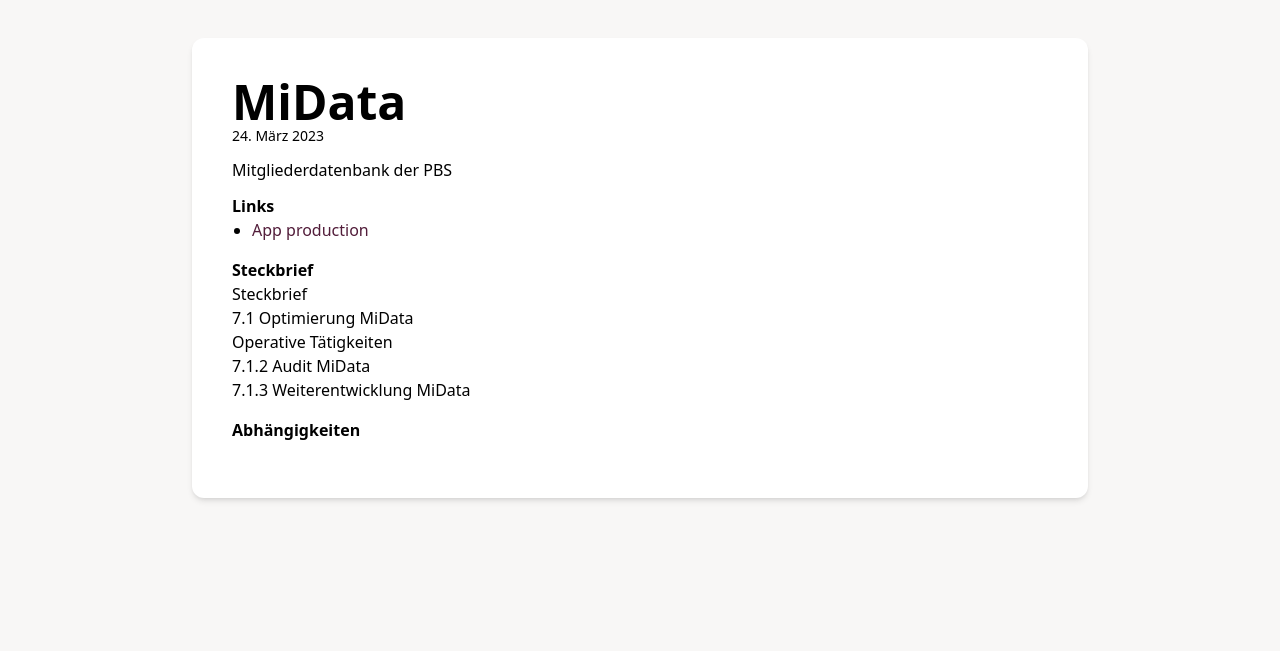
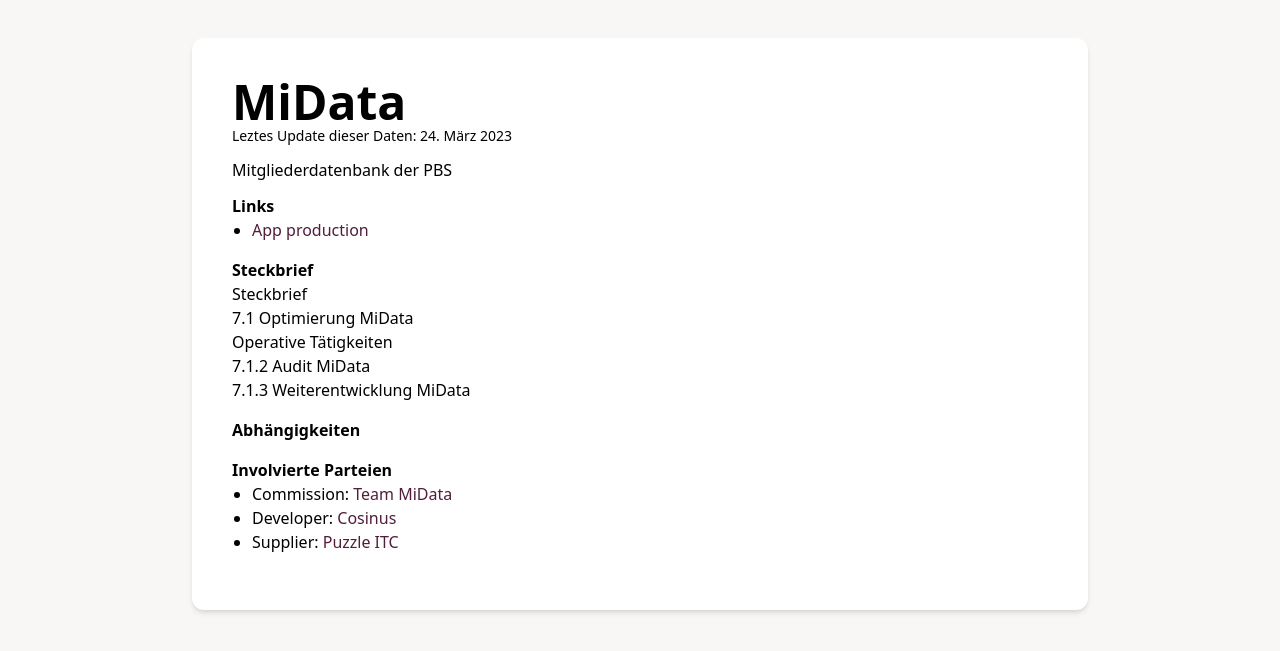
Before and after one commit to scout-ch/it-landscape, an Astro site: page /it-landscape/services/midata in a window 1280 px wide. Shown: the part 123-774 px from the top of the page. Built offline with nearby package versions, Linux system fonts and the light colour scheme; Astro itself is replaced by a stand-in of ours.

Commit message:
feat: add parties

```diff
--- a/src/pages/services/[id].astro
+++ b/src/pages/services/[id].astro
@@ -1,6 +1,6 @@
 ---
 import Layout from "../../layouts/Layout.astro";
-import { getServices } from "../../services/services";
+import { getServices, getParties } from "../../services/data";
 import { marked } from "marked";
 
 export async function getStaticPaths() {
@@ -15,7 +15,7 @@
   }));
 }
 
-const services = await getServices();
+const [services, parties] = await Promise.all([getServices(), getParties()]);
 const { id } = Astro.params;
 const { service } = Astro.props;
 ---
@@ -25,7 +25,7 @@
     <article class="bg-white shadow-md rounded-xl p-10 max-w-4xl mx-auto">
       <h1 class="text-5xl font-extrabold">{service.name}</h1>
       <span class="block text-sm mb-3"
-        >{
+        >Leztes Update dieser Daten: {
           new Date(service.last_updated).toLocaleDateString("de-CH", {
             year: "numeric",
             month: "long",
@@ -80,6 +80,27 @@
           </ul>
         </dd>
       </dl>
+
+      <dl class="mb-4 mt-3">
+        <dt class="font-bold">Involvierte Parteien</dt>
+        <dd>
+          <ul class="list-disc ps-5">
+            {
+              service.involved_parties?.map((involvedParty) => {
+                const party = parties.get(involvedParty.party);
+                return (
+                  <li>
+                    {involvedParty.description}:{" "}
+                    <a class="text-brombeer hover:underline" href={`/it-landscape/parties/${party.id}`}>
+                      {party.name}
+                    </a>
+                  </li>
+                );
+              })
+            }
+          </ul>
+        </dd>
+      </dl>
     </article>
   </main>
 </Layout>
--- a/src/pages/services/index.astro
+++ b/src/pages/services/index.astro
@@ -1,5 +1,5 @@
 ---
-import { getServices } from "../../services/services";
+import { getServices } from "../../services/data";
 import Layout from "../../layouts/Layout.astro";
 
 const services = await getServices();
--- a/src/services/services.ts
+++ b/src/services/data.ts
@@ -17,3 +17,16 @@
 
 	return services;
 }
+
+export async function getParties() {
+  const yamlParties = await import.meta.glob("../../backend/content/party/*.yaml");
+	const parties = new Map<string, any>()
+
+  await Promise.all(Object.entries(yamlParties).map(async ([path, yamlParty]) => {
+		const partyData = await yamlParty()
+		const id = path.match(/\.\.\/\.\.\/backend\/content\/party\/(.+)\.yaml/)?.[1].toLowerCase()
+		parties.set(path.replace(prefix, ""), { id, ...partyData.default });
+  }))
+
+	return parties;
+}
```
